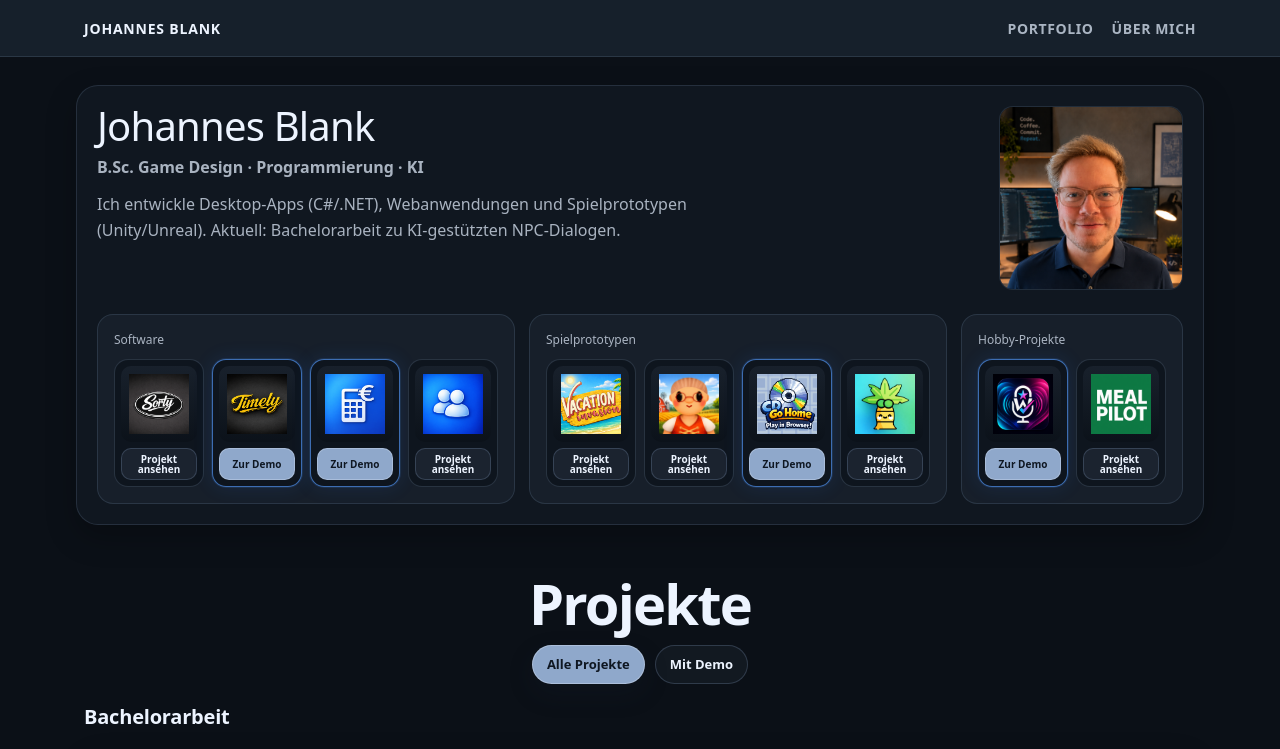
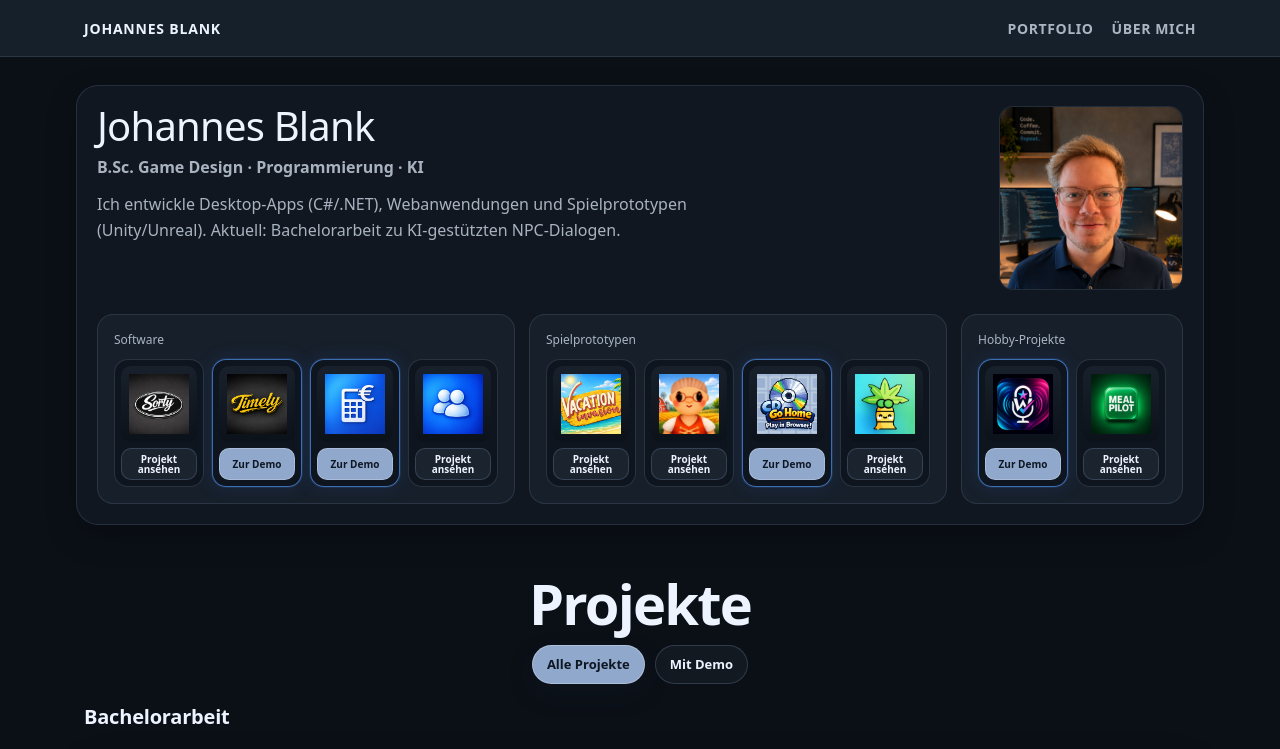
Before and after one commit to Luckyhanni/Portfolio, a Next.js app: page / in a window 1280 px wide. Shown: the top 749 px of the page. Built offline with nearby package versions, Linux system fonts and the light colour scheme.

Commit message:
mealpilots

```diff
--- a/src/data/projects.ts
+++ b/src/data/projects.ts
@@ -791,7 +791,7 @@ const baseProjects: Project[] = [
     category: "hobby",
     title: "MealPilot",
     period: "Hobby-Projekt",
-    logoImage: "/apple-touch-icon%20-%20Kopie.png",
+    logoImage: "/projects/mealpilot/mealpilot-logo.png",
     heroImage: "/projects/mealpilot/entdecken-mobile.png",
     heroImageFit: "cover",
     heroImagePosition: "center 34%",
```
Also changed, not shown: public/projects/mealpilot/mealpilot-logo.png (added).
